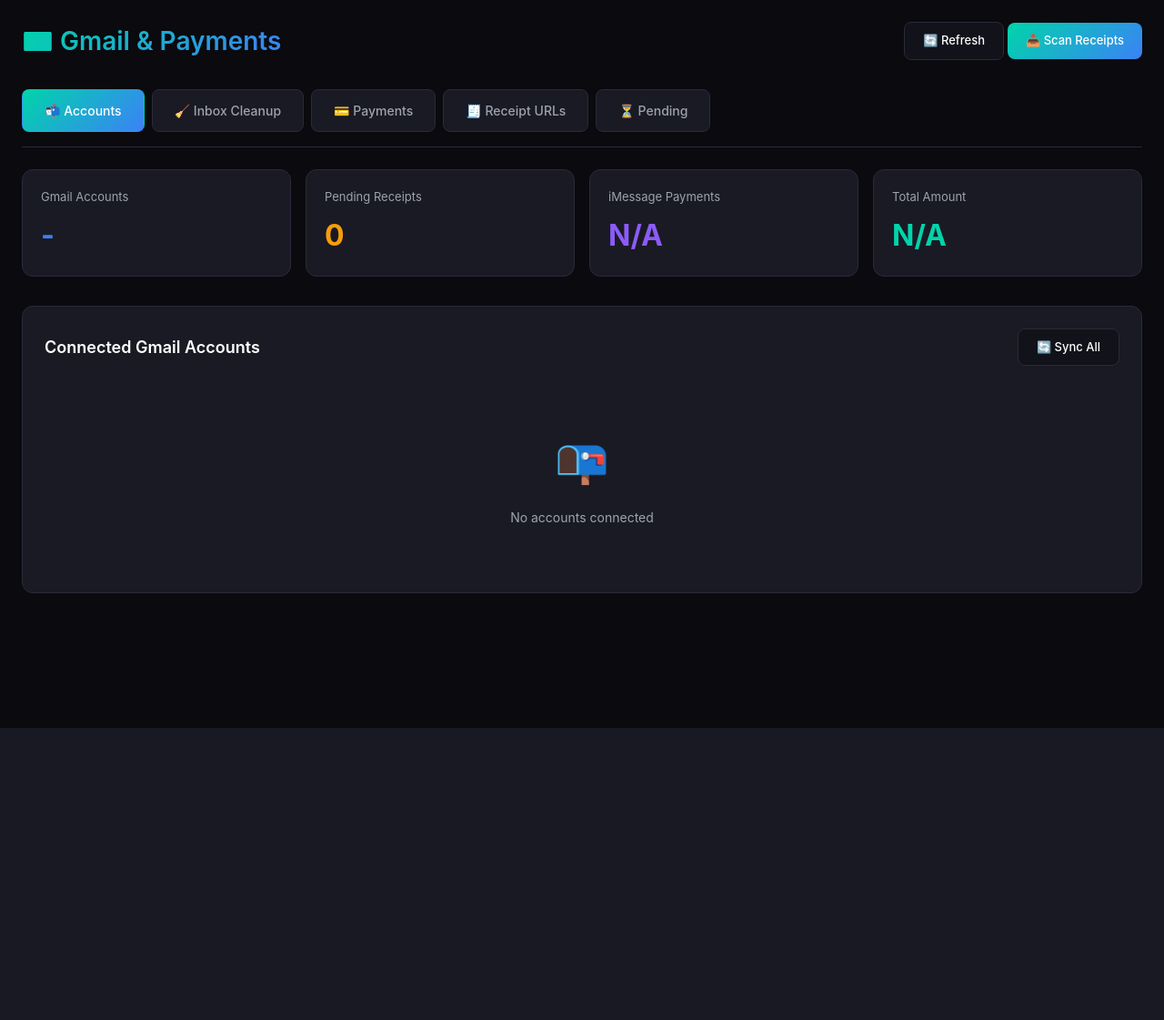
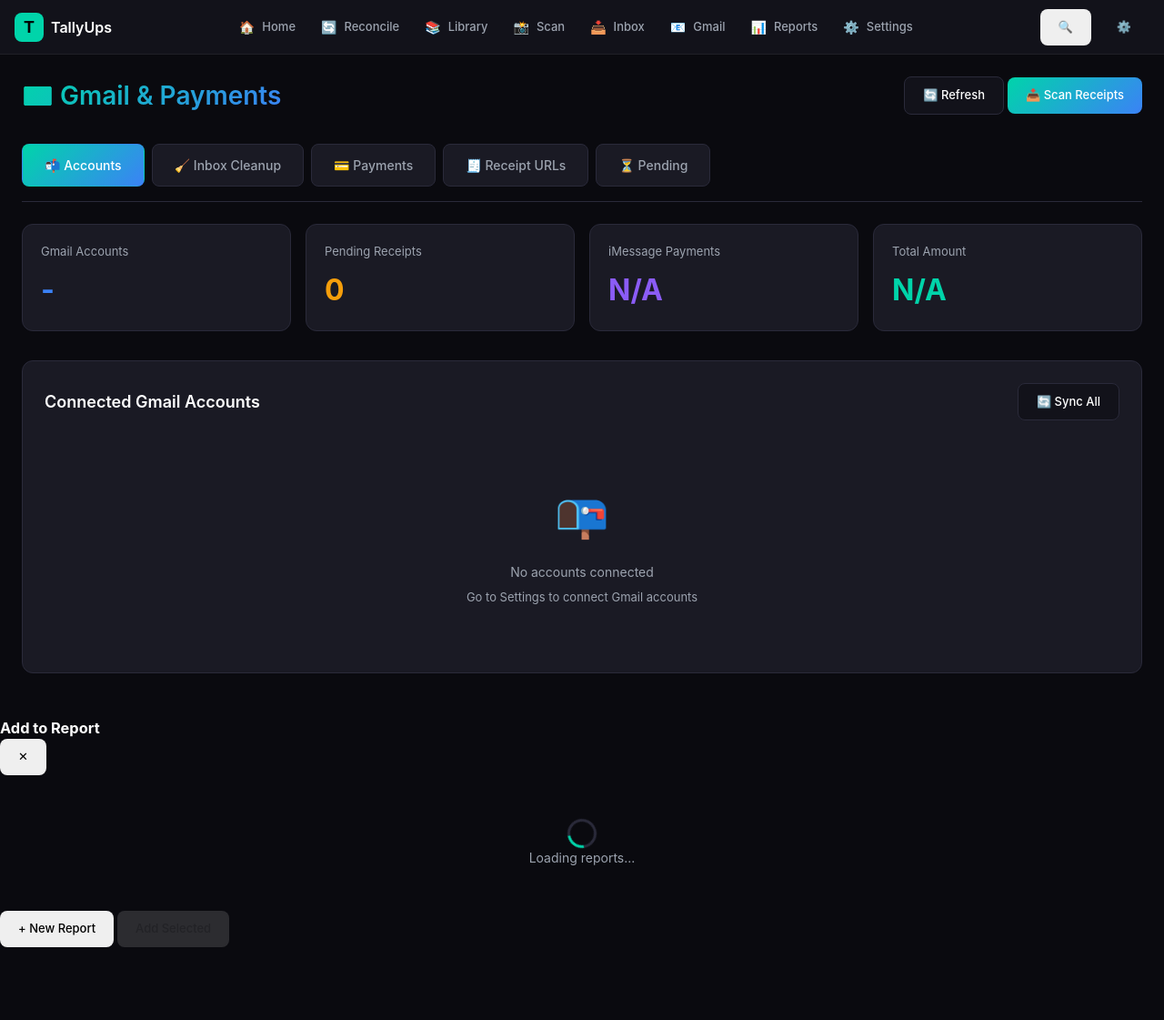
Before and after one commit to briankaplan/tallyups, a Flask app: template templates/gmail_dashboard.html in a window 1280 px wide. Shown: the whole page at 91% size. Before the commit the page ends 800 px from the top, so only its background shows below. Run offline with Flask 3, Linux system fonts and the light colour scheme; the template is opened without the code that fills it, so the values that code supplies are empty.

Commit message:
fix: Add app-shell navigation and dynamic accounts to Gmail page
- Add app-shell.js for consistent header/footer navigation
- Add proper body padding for safe areas
- Replace hardcoded account dropdown with dynamic loading from API
- Add refresh button for each connected account
- Fix toast position to not overlap bottom nav

🤖 Generated with [Claude Code](https://claude.com/claude-code)

Co-Authored-By: Claude Opus 4.5 <noreply@anthropic.com>

```diff
--- a/templates/gmail_dashboard.html
+++ b/templates/gmail_dashboard.html
@@ -2,10 +2,13 @@
 <html lang="en" data-theme="dark">
 <head>
     <meta charset="UTF-8">
-    <meta name="viewport" content="width=device-width, initial-scale=1.0">
+    <meta name="viewport" content="width=device-width, initial-scale=1.0, maximum-scale=1.0, user-scalable=no, viewport-fit=cover">
     <meta name="theme-color" content="#0a0a0f">
+    <meta name="apple-mobile-web-app-capable" content="yes">
+    <meta name="apple-mobile-web-app-status-bar-style" content="black-translucent">
     <title>Gmail & Payments | Tallyups</title>
     <link rel="stylesheet" href="/static/css/design-system.css">
+    <script src="/static/js/app-shell.js" defer></script>
     <style>
         :root {
             --bg-primary: #0a0a0f;
@@ -27,6 +30,8 @@
             background: var(--bg-primary);
             color: var(--text-primary);
             min-height: 100vh;
+            padding-top: calc(60px + env(safe-area-inset-top, 0px));
+            padding-bottom: calc(80px + env(safe-area-inset-bottom, 0px));
         }
 
         .container {
@@ -597,7 +602,7 @@
 
         .toast {
             position: fixed;
-            bottom: 24px;
+            bottom: 100px;
             right: 24px;
             padding: 16px 24px;
             background: var(--bg-card);
@@ -684,9 +689,7 @@
                 <div class="section-header">
                     <h2>Quick Cleanup</h2>
                     <select id="cleanup-account" class="filter-select" onchange="loadCleanupStats()">
-                        <option value="kaplan.brian@gmail.com">kaplan.brian@gmail.com</option>
-                        <option value="brian@downhome.com">brian@downhome.com</option>
-                        <option value="brian@musiccityrodeo.com">brian@musiccityrodeo.com</option>
+                        <option value="">Select account...</option>
                     </select>
                 </div>
 
@@ -886,12 +889,22 @@
             document.getElementById('stat-amount').textContent = 'N/A';
         }
 
+        let connectedAccounts = [];
+
         async function loadAccounts() {
             const health = await apiCall('/api/health');
             const container = document.getElementById('account-list');
+            const accountDropdown = document.getElementById('cleanup-account');
 
             if (health.services?.gmail?.accounts) {
-                container.innerHTML = health.services.gmail.accounts.map(acc => `
+                connectedAccounts = health.services.gmail.accounts;
+
+                // Populate the cleanup account dropdown
+                accountDropdown.innerHTML = connectedAccounts.map((acc, i) => `
+                    <option value="${acc.email}" ${i === 0 ? 'selected' : ''}>${acc.email}</option>
+                `).join('');
+
+                container.innerHTML = connectedAccounts.map(acc => `
                     <div class="account-item">
                         <div class="account-avatar">${acc.email[0].toUpperCase()}</div>
                         <div class="account-info">
@@ -907,10 +920,24 @@
                             <div class="count">✓</div>
                             <div class="label">Active</div>
                         </div>
+                        <button class="btn btn-secondary" onclick="refreshAccount('${acc.email}')" style="margin-left: 12px;">🔄 Refresh</button>
                     </div>
                 `).join('');
             } else {
-                container.innerHTML = '<div class="empty-state"><div class="icon">📭</div><p>No accounts connected</p></div>';
+                connectedAccounts = [];
+                accountDropdown.innerHTML = '<option value="">No accounts connected</option>';
+                container.innerHTML = '<div class="empty-state"><div class="icon">📭</div><p>No accounts connected</p><p style="font-size: 13px; margin-top: 8px;">Go to Settings to connect Gmail accounts</p></div>';
+            }
+        }
+
+        async function refreshAccount(email) {
+            showToast(`🔄 Refreshing ${email}...`);
+            const data = await apiCall(`/settings/gmail/refresh/${encodeURIComponent(email)}`, { method: 'POST' });
+            if (data.ok) {
+                showToast(`✅ Refreshed ${email}!`);
+                loadStats();
+            } else {
+                showToast(`❌ Failed to refresh: ${data.error || 'Unknown'}`, true);
             }
         }
 
@@ -1092,7 +1119,11 @@
         // =============================================
 
         function getCleanupAccount() {
-            return document.getElementById('cleanup-account')?.value || 'kaplan.brian@gmail.com';
+            const val = document.getElementById('cleanup-account')?.value;
+            if (!val && connectedAccounts.length > 0) {
+                return connectedAccounts[0].email;
+            }
+            return val || '';
         }
 
         async function loadCleanupStats() {
```
